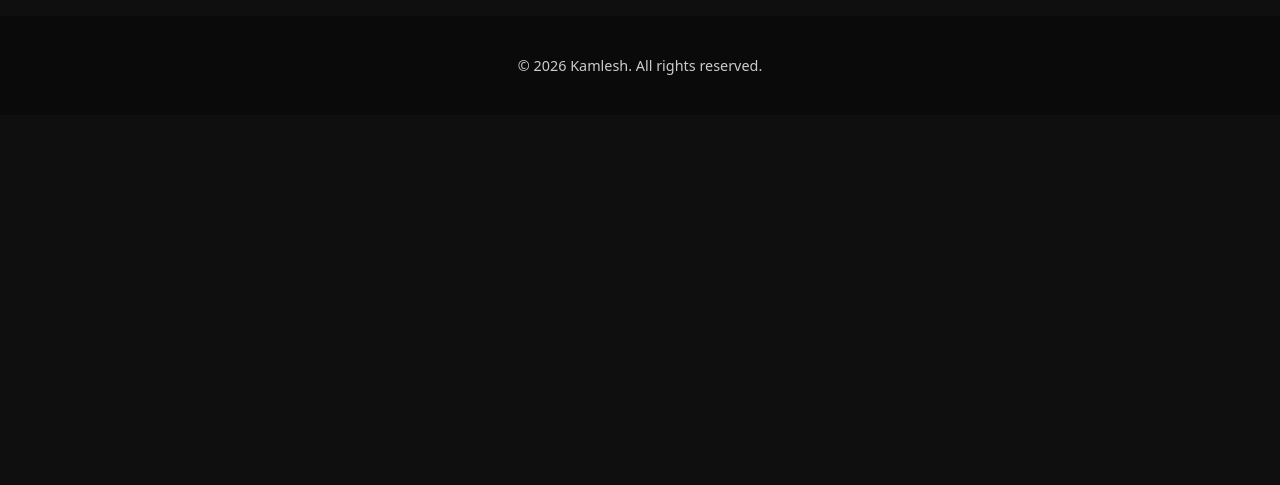
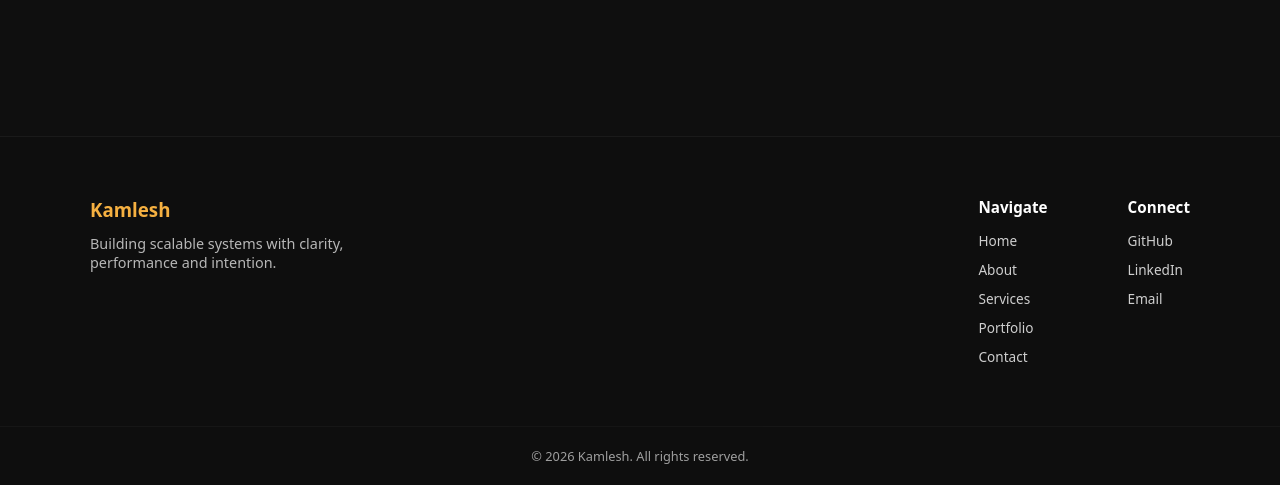
Before and after one commit to iamkamlesh18/freelanceportfolio, a Next.js app: page /freelanceportfolio/about in a window 1280 px wide. Shown: the part 676-1161 px from the top of the page. Before the commit the page ends 800 px from the top, so only its background shows below. Built offline with nearby package versions, Linux system fonts and the light colour scheme.

Commit message:
feat: premium structured footer

```diff
--- a/components/Footer/Footer.module.css
+++ b/components/Footer/Footer.module.css
@@ -1,7 +1,76 @@
 .footer {
-  text-align: center;
-  padding: 40px 0;
-  background: #0a0a0a;
-  color: var(--text-light);
+  margin-top: 120px;
+  padding-top: 60px;
+  border-top: 1px solid rgba(255, 255, 255, 0.05);
+  backdrop-filter: blur(12px);
+  background: rgba(15, 15, 15, 0.85);
+}
+
+.container {
+  width: 90%;
+  max-width: 1100px;
+  margin: auto;
+  display: flex;
+  justify-content: space-between;
+  gap: 60px;
+  flex-wrap: wrap;
+}
+
+.brand h3 {
+  color: var(--accent);
+  margin-bottom: 12px;
+}
+
+.brand p {
+  max-width: 320px;
+  opacity: 0.7;
   font-size: 0.9rem;
 }
+
+.links {
+  display: flex;
+  gap: 80px;
+}
+
+.links h4 {
+  margin-bottom: 14px;
+  font-size: 0.95rem;
+}
+
+.links a {
+  display: block;
+  margin-bottom: 10px;
+  text-decoration: none;
+  color: white;
+  font-size: 0.85rem;
+  opacity: 0.8;
+  transition: 0.3s ease;
+}
+
+.links a:hover {
+  opacity: 1;
+  color: var(--accent);
+  transform: translateX(4px);
+}
+
+.bottom {
+  margin-top: 50px;
+  padding: 20px 0;
+  text-align: center;
+  font-size: 0.8rem;
+  opacity: 0.6;
+  border-top: 1px solid rgba(255, 255, 255, 0.05);
+}
+
+/* Responsive */
+
+@media (max-width: 768px) {
+  .container {
+    flex-direction: column;
+    gap: 40px;
+  }
+
+  .links {
+    gap: 40px;
+  }
+}
--- a/components/Footer/Footer.tsx
+++ b/components/Footer/Footer.tsx
@@ -1,9 +1,56 @@
 import styles from "./Footer.module.css";
+import Link from "next/link";
 
 export default function Footer() {
   return (
     <footer className={styles.footer}>
-      <p>© {new Date().getFullYear()} Kamlesh. All rights reserved.</p>
+      <div className={styles.container}>
+        <div className={styles.brand}>
+          <h3>Kamlesh</h3>
+          <p>
+            Building scalable systems with clarity, performance
+            and intention.
+          </p>
+        </div>
+
+        <div className={styles.links}>
+          <div>
+            <h4>Navigate</h4>
+            <Link href="/">Home</Link>
+            <Link href="/about">About</Link>
+            <Link href="/services">Services</Link>
+            <Link href="/portfolio">Portfolio</Link>
+            <Link href="/contact">Contact</Link>
+          </div>
+
+          <div>
+            <h4>Connect</h4>
+            <a
+              href="https://github.com/iamkamlesh18"
+              target="_blank"
+              rel="noopener noreferrer"
+            >
+              GitHub
+            </a>
+            <a
+              href="https://www.linkedin.com/in/iamkamlesh18/"
+              target="_blank"
+              rel="noopener noreferrer"
+            >
+              LinkedIn
+            </a>
+            <a
+              href="mailto:patilkamlesh1811@gmail.com"
+            >
+              Email
+            </a>
+          </div>
+        </div>
+      </div>
+
+      <div className={styles.bottom}>
+        © {new Date().getFullYear()} Kamlesh. All rights reserved.
+      </div>
     </footer>
   );
 }
```
